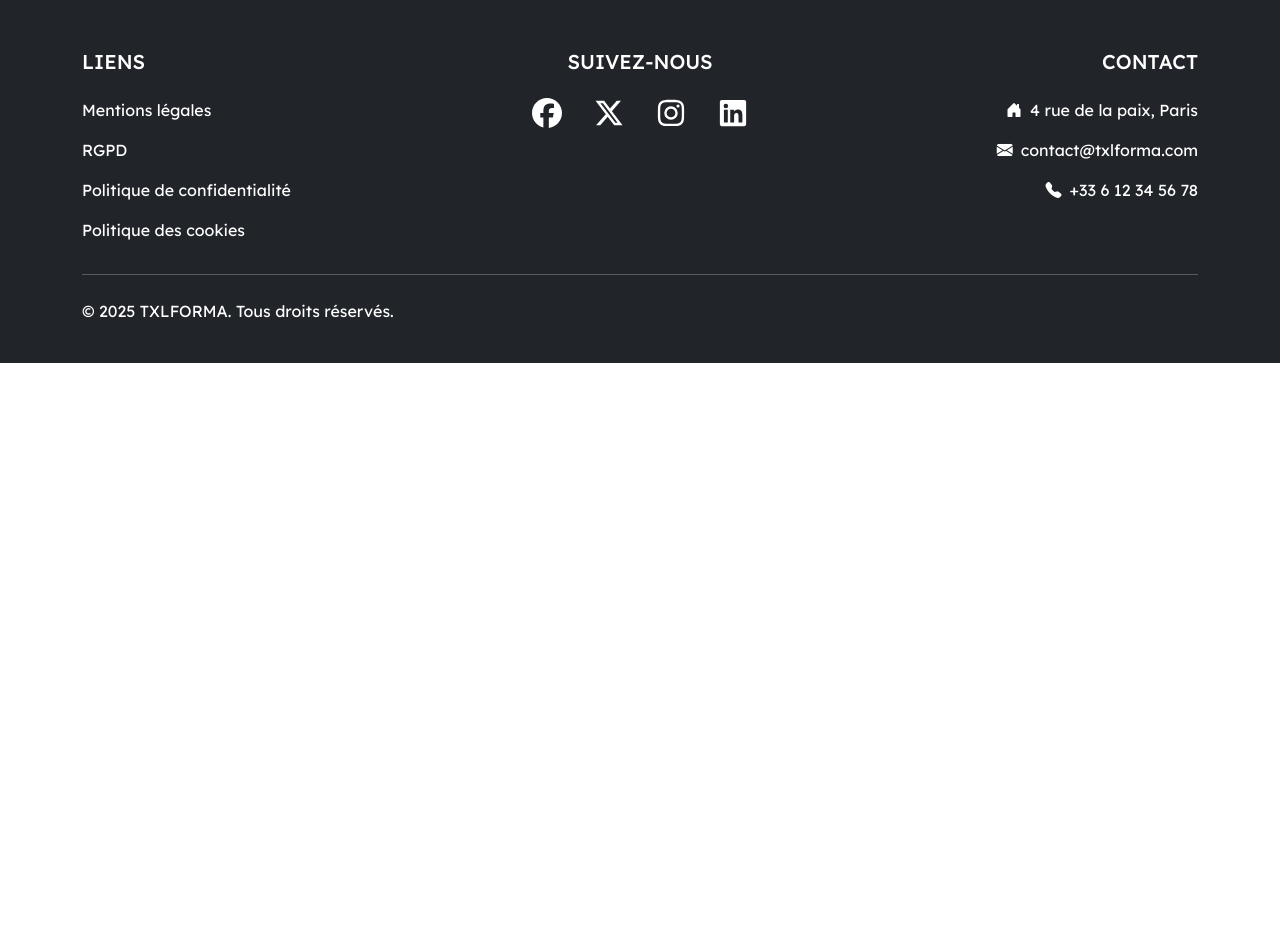
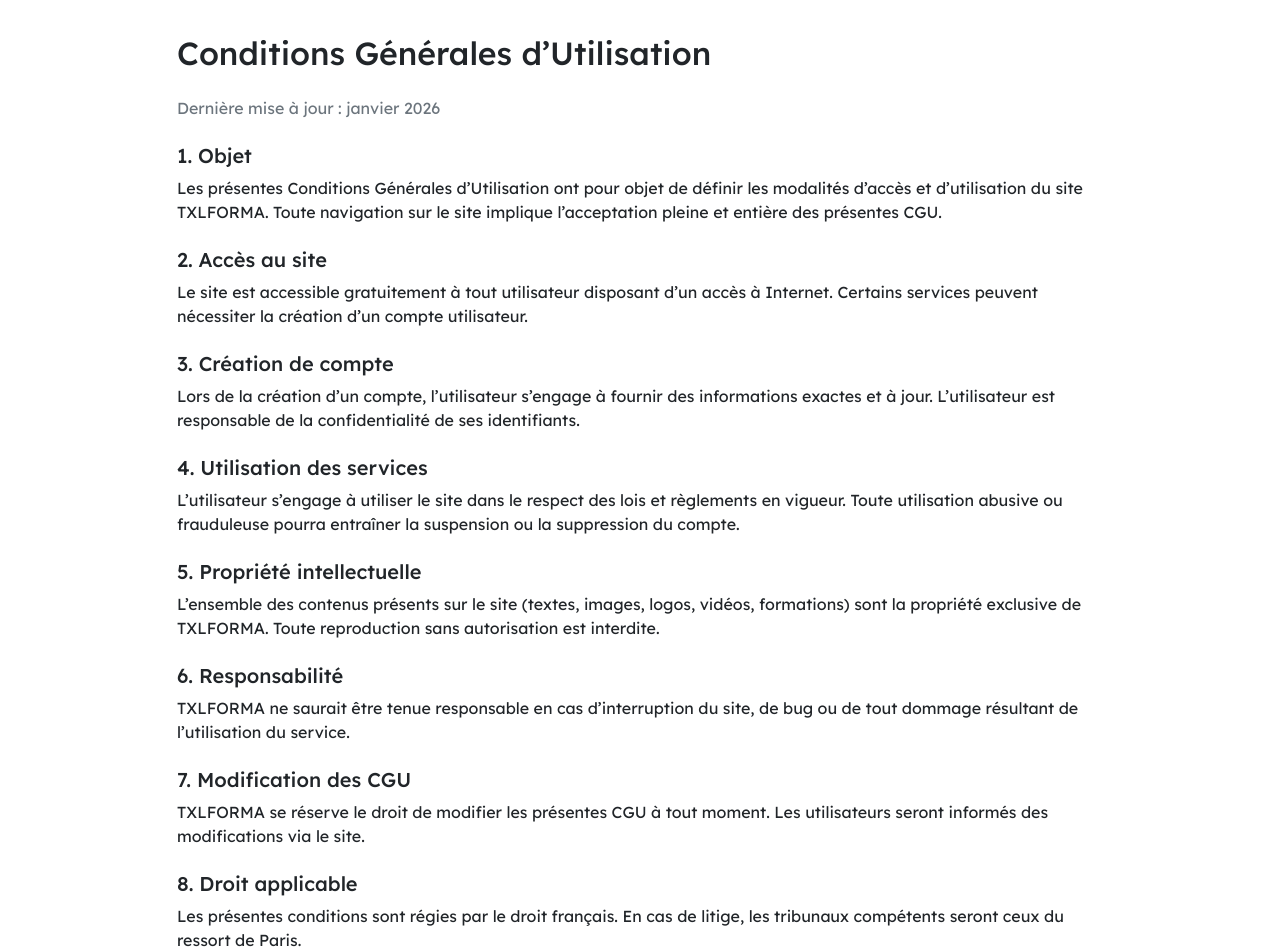
Before and after one commit to MatteoBaldinetti/SAE-501_Synapse, a React (Vite) app: page /cgu in a window 1280 px wide. Shown: the part 100-1052 px from the top of the page. Before the commit the page ends 800 px from the top, so only its background shows below. Built offline with nearby package versions, Linux system fonts and the light colour scheme; no server answers.

Commit message:
Add CGU page

```diff
--- a/src/App.jsx
+++ b/src/App.jsx
@@ -15,7 +15,7 @@ import Contact from "./pages/Contact";
 import MentionsLegales from "./pages/MentionsLegales";
 import RGPD from "./pages/RGPD";
 import PolitiqueConfidentialite from "./pages/PolitiqueConfidentialite";
-import Cookies from "./pages/Cookies";
+import CGU from "./pages/CGU";
 
 function App() {
   return (
@@ -32,10 +32,10 @@ function App() {
           <Route path="/admin" element={<AdminView />} />
           <Route path="/dashboard" element={<Dashboard />} />
           <Route path="/contact" element={<Contact />} />
+          <Route path="/cgu" element={<CGU />} />
           <Route path="/mentions-legales" element={<MentionsLegales />} />
           <Route path="/rgpd" element={<RGPD />} />
           <Route path="/politique-confidentialite" element={<PolitiqueConfidentialite />} />
-          <Route path="/cookies" element={<Cookies />} />
         </Routes>
         <Footer />
       </AuthProvider>
--- a/src/components/Footer.jsx
+++ b/src/components/Footer.jsx
@@ -9,12 +9,30 @@ function Footer() {
                         {/* Liens */}
                         <div className="col-md-3 col-lg-3 col-xl-3 mx-auto mt-3 text-md-start">
                             <h5 className="text-uppercase mb-4 font-weight-bold">Liens</h5>
-                            <p><Link to="/mentions-legales" className="text-white text-decoration-none">Mentions légales</Link></p>
-                            <p><Link to="/rgpd" className="text-white text-decoration-none">RGPD</Link></p>
-                            <p><Link to="/politique-confidentialite" className="text-white text-decoration-none">Politique de confidentialité</Link></p>
-                            <p><Link to="/cookies" className="text-white text-decoration-none">Politique des cookies</Link></p>
+                            <p>
+                                <Link to="/cgu" className="text-white text-decoration-none">
+                                    Conditions générales d’utilisation
+                                </Link>
+                            </p>
+                            <p>
+                                <Link to="/mentions-legales" className="text-white text-decoration-none">
+                                    Mentions légales
+                                </Link>
+                            </p>
+                            <p>
+                                <Link to="/rgpd" className="text-white text-decoration-none">
+                                    RGPD
+                                </Link>
+                            </p>
+                            <p>
+                                <Link
+                                    to="/politique-confidentialite"
+                                    className="text-white text-decoration-none"
+                                >
+                                    Politique de confidentialité
+                                </Link>
+                            </p>
                         </div>
-
                         {/* Réseaux sociaux */}
                         <div className="col-md-6 col-lg-6 col-xl-6 mx-auto mt-3 text-md-center">
                             <h5 className="text-uppercase mb-4 font-weight-bold">Suivez-nous</h5>
--- /dev/null
+++ b/src/pages/CGU.jsx
@@ -0,0 +1,77 @@
+import "../App.css"
+
+function CGU() {
+    return (
+        <div className="container legal-container my-5">
+            <div className="row">
+                <div className="col-md-10 mx-auto">
+
+                    <h2 className="mb-4">Conditions Générales d’Utilisation</h2>
+
+                    <p className="text-secondary">
+                        Dernière mise à jour : janvier 2026
+                    </p>
+
+                    <h5 className="mt-4">1. Objet</h5>
+                    <p>
+                        Les présentes Conditions Générales d’Utilisation ont pour objet
+                        de définir les modalités d’accès et d’utilisation du site
+                        TXLFORMA. Toute navigation sur le site implique l’acceptation
+                        pleine et entière des présentes CGU.
+                    </p>
+
+                    <h5 className="mt-4">2. Accès au site</h5>
+                    <p>
+                        Le site est accessible gratuitement à tout utilisateur disposant
+                        d’un accès à Internet. Certains services peuvent nécessiter la
+                        création d’un compte utilisateur.
+                    </p>
+
+                    <h5 className="mt-4">3. Création de compte</h5>
+                    <p>
+                        Lors de la création d’un compte, l’utilisateur s’engage à fournir
+                        des informations exactes et à jour. L’utilisateur est responsable
+                        de la confidentialité de ses identifiants.
+                    </p>
+
+                    <h5 className="mt-4">4. Utilisation des services</h5>
+                    <p>
+                        L’utilisateur s’engage à utiliser le site dans le respect des lois
+                        et règlements en vigueur. Toute utilisation abusive ou frauduleuse
+                        pourra entraîner la suspension ou la suppression du compte.
+                    </p>
+
+                    <h5 className="mt-4">5. Propriété intellectuelle</h5>
+                    <p>
+                        L’ensemble des contenus présents sur le site (textes, images,
+                        logos, vidéos, formations) sont la propriété exclusive de
+                        TXLFORMA. Toute reproduction sans autorisation est interdite.
+                    </p>
+
+                    <h5 className="mt-4">6. Responsabilité</h5>
+                    <p>
+                        TXLFORMA ne saurait être tenue responsable en cas d’interruption du
+                        site, de bug ou de tout dommage résultant de l’utilisation du
+                        service.
+                    </p>
+
+                    <h5 className="mt-4">7. Modification des CGU</h5>
+                    <p>
+                        TXLFORMA se réserve le droit de modifier les présentes CGU à tout
+                        moment. Les utilisateurs seront informés des modifications via le
+                        site.
+                    </p>
+
+                    <h5 className="mt-4">8. Droit applicable</h5>
+                    <p>
+                        Les présentes conditions sont régies par le droit français. En cas
+                        de litige, les tribunaux compétents seront ceux du ressort de Paris.
+                    </p>
+
+                </div>
+            </div>
+        </div>
+    );
+}
+
+export default CGU;
--- a/src/pages/Cookies.jsx
+++ /dev/null
@@ -1,17 +0,0 @@
-import "../App.css"
-
-function Cookies() {
-    return (
-        <div className="container legal-container my-5">
-            <h2 className="mb-4">Politique des cookies</h2>
-            <p>Notre site utilise des cookies pour :</p>
-            <ul>
-                <li>Analyser le trafic et les performances du site</li>
-                <li>Personnaliser votre expérience utilisateur</li>
-            </ul>
-            <p>Vous pouvez configurer votre navigateur pour refuser les cookies à tout moment.</p>
-        </div>
-    );
-}
-
-export default Cookies;
--- a/src/pages/student/CoursPayment.jsx
+++ b/src/pages/student/CoursPayment.jsx
@@ -544,7 +544,7 @@ function CoursPayment() {
             <p className="fw-bold">Total : {data.price}€</p>
             <p className="small-text text-secondary">
               En validant votre achat, vous acceptez ces{" "}
-              <Link className="cgu-link" to={"/"}>
+              <Link className="cgu-link" to={"/cgu"}>
                 Conditions générales d'utilisation
               </Link>
             </p>
```
